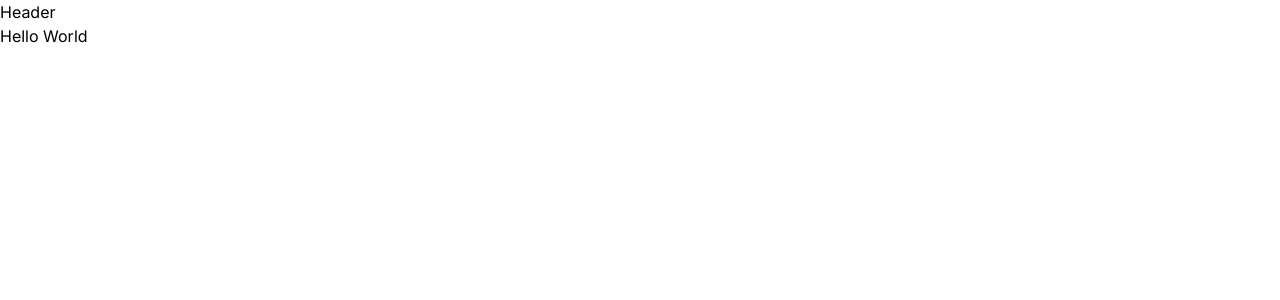
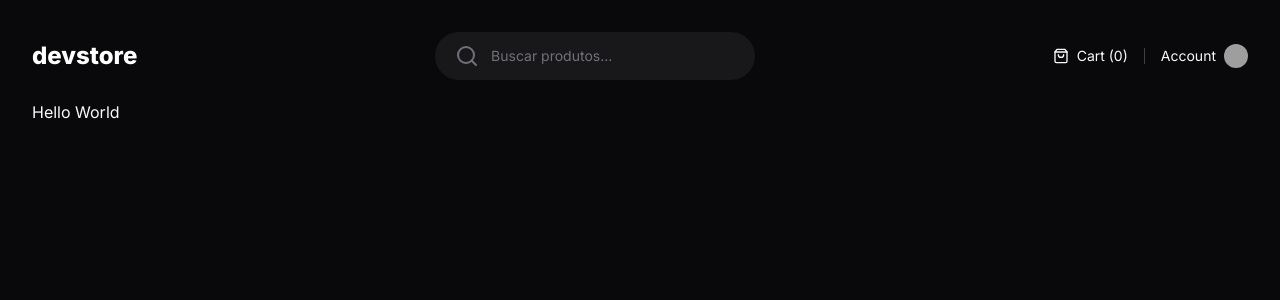
Before and after one commit to darioreisjr/projeto-de-e-commerce-devstore, a Next.js app: page / in a window 1280 px wide. Shown: the top 300 px of the page. Built offline with nearby package versions, Linux system fonts and the light colour scheme; grey boxes are pictures that could not be loaded.

Commit message:
Feat: Header component

```diff
--- a/next.config.mjs
+++ b/next.config.mjs
@@ -1,4 +1,8 @@
 /** @type {import('next').NextConfig} */
-const nextConfig = {};
+const nextConfig = {
+  images: {
+    domains: ['github.com'],
+  },
+}
 
-export default nextConfig;
+export default nextConfig
--- a/package.json
+++ b/package.json
@@ -9,6 +9,7 @@
     "lint": "next lint"
   },
   "dependencies": {
+    "lucide-react": "^0.358.0",
     "next": "14.1.3",
     "react": "^18",
     "react-dom": "^18"
--- a/src/app/(store)/layout.tsx
+++ b/src/app/(store)/layout.tsx
@@ -3,7 +3,7 @@
 
 export default function StoreLayout({ children }: { children: ReactNode }) {
   return (
-    <div>
+    <div className="mx-auto grid min-h-screen w-full max-w-[1600px] grid-rows-app gap-5 p-8">
       <header.Header />
       {children}
     </div>
--- a/src/app/components/header.tsx
+++ b/src/app/components/header.tsx
@@ -1,7 +1,45 @@
+import Link from 'next/link'
+import Image from 'next/image'
+import { Search, ShoppingBag } from 'lucide-react'
+
 export function Header() {
   return (
-    <div>
-      <h1>Header</h1>
+    <div className="flex items-center justify-between">
+      <div className="flex items-center gap-5">
+        <Link href="/" className="text-2xl font-extrabold text-white">
+          devstore
+        </Link>
+      </div>
+
+      <form className="flex w-[320px] items-center gap-3 rounded-full bg-zinc-900 px-5 py-3 ring-zinc-700">
+        <Search className="h-6 w-6 text-zinc-500" />
+
+        <input
+          placeholder="Buscar produtos..."
+          className="flex-1 bg-transparent text-sm outline-none placeholder:text-zinc-500"
+        />
+      </form>
+      <div className="flex items-center gap-4">
+        <div className="flex items-center gap-4">
+          <div className="flex items-center gap-2">
+            <ShoppingBag className="h-4 w-4" />
+            <span className="text-sm">Cart (0)</span>
+          </div>
+        </div>
+
+        <div className="w-px h-4 bg-zinc-700" />
+
+        <Link href="/" className="flex items-center gap-2 hover:underline">
+          <span className="text-sm">Account</span>
+          <Image
+            src="https://github.com/darioreisjr.png"
+            className="h-6 w-6 rounded-full"
+            width={24}
+            height={24}
+            alt=""
+          />
+        </Link>
+      </div>
     </div>
   )
 }
--- a/src/app/layout.tsx
+++ b/src/app/layout.tsx
@@ -19,7 +19,7 @@
 }>) {
   return (
     <html className={inter.variable} lang="pt-br">
-      <body>{children}</body>
+      <body className="bg-zinc-950 text-zinc-50 antialiased">{children}</body>
     </html>
   )
 }
--- a/tailwind.config.ts
+++ b/tailwind.config.ts
@@ -1,16 +1,19 @@
-import type { Config } from "tailwindcss";
+import type { Config } from 'tailwindcss'
 
 const config: Config = {
   content: [
-    "./src/pages/**/*.{js,ts,jsx,tsx,mdx}",
-    "./src/components/**/*.{js,ts,jsx,tsx,mdx}",
-    "./src/app/**/*.{js,ts,jsx,tsx,mdx}",
+    './src/pages/**/*.{js,ts,jsx,tsx,mdx}',
+    './src/components/**/*.{js,ts,jsx,tsx,mdx}',
+    './src/app/**/*.{js,ts,jsx,tsx,mdx}',
   ],
   theme: {
-    fontFamily:{
-      sans: 'var(--font-inter)'
-    }
+    fontFamily: {
+      sans: 'var(--font-inter)',
+    },
+    gridTemplateRows: {
+      app: 'min-content max-content',
+    },
   },
   plugins: [],
-};
-export default config;
+}
+export default config
```
Also changed, not shown: 1 other file (tests, documents, lock files or other folders).
